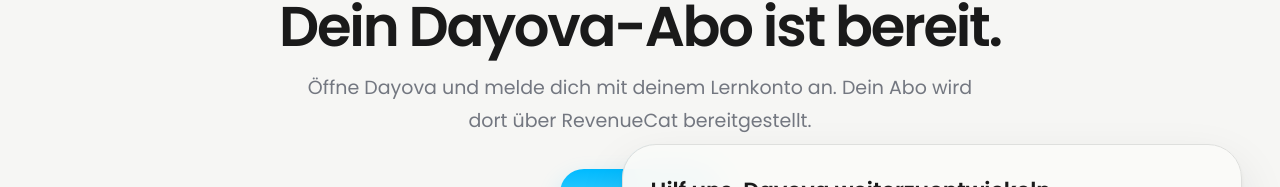
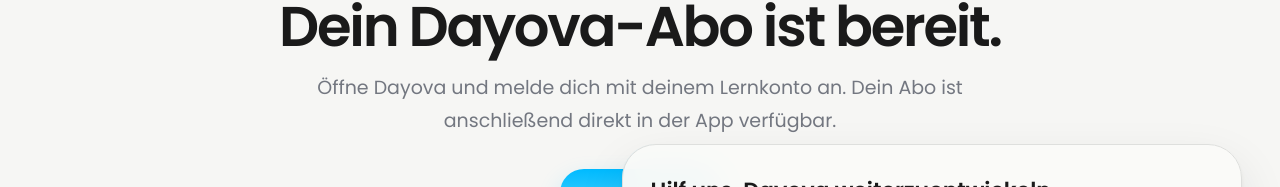
Before and after one commit to Dayova/dayova-website, a Next.js app: page /kasse/erfolgreich in a window 1280 px wide. Shown: the part 388-575 px from the top of the page. Built offline with nearby package versions, Linux system fonts and the light colour scheme; no server answers.

Commit message:
Remove RevenueCat from success fallback copy

```diff
--- a/src/app/(marketing)/kasse/erfolgreich/page.tsx
+++ b/src/app/(marketing)/kasse/erfolgreich/page.tsx
@@ -36,7 +36,7 @@
         <p>
           {redeemUrl
             ? "Nur noch ein Schritt: Entscheide, wer das Abo mit einem Dayova-Konto verbinden soll."
-            : "Öffne Dayova und melde dich mit deinem Lernkonto an. Dein Abo wird dort über RevenueCat bereitgestellt."}
+            : "Öffne Dayova und melde dich mit deinem Lernkonto an. Dein Abo ist anschließend direkt in der App verfügbar."}
         </p>
         {redeemUrl ? (
           <RedemptionActions redeemUrl={redeemUrl} />
```
